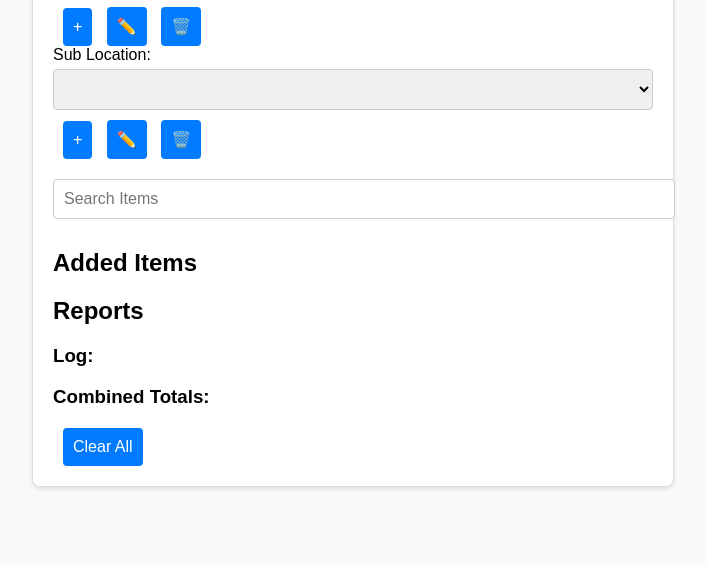
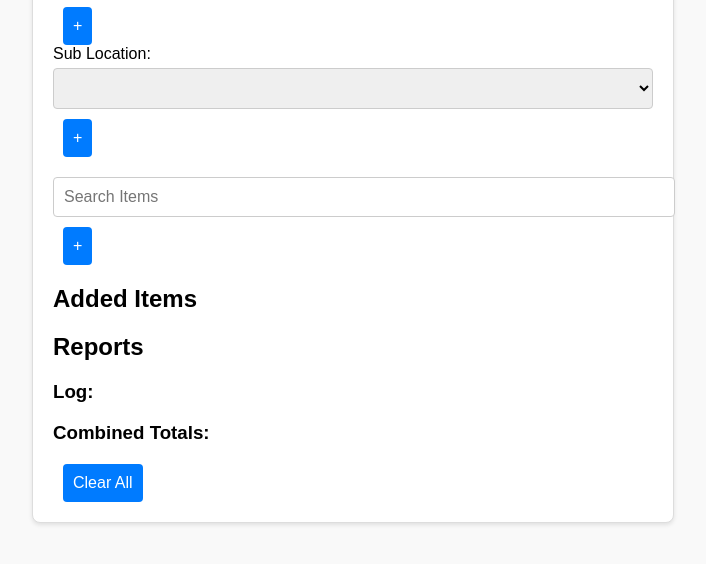
Before and after one commit to Pajuk888/Local-Inventory25, a plain HTML site: page index.html in a window 1280 px wide. Shown: the part 188-752 px from the top of the page, without its empty margins (287-993 px from the left). Drawn offline with Linux system fonts and the light colour scheme.

Commit message:
Update index.html

```diff
--- a/index.html
+++ b/index.html
@@ -18,21 +18,20 @@
         <label for="mainLocation">Main Location:</label>
         <select id="mainLocation"></select>
         <button id="addMainLocation">+</button>
-        <button id="editMainLocation">✏️</button>
-        <button id="deleteMainLocation">🗑️</button>
       </div>
       <div>
         <label for="subLocation">Sub Location:</label>
         <select id="subLocation"></select>
         <button id="addSubLocation">+</button>
-        <button id="editSubLocation">✏️</button>
-        <button id="deleteSubLocation">🗑️</button>
       </div>
     </section>
 
     <!-- Search Bar -->
     <section class="search">
-      <input type="text" id="searchBox" placeholder="Search Items">
+      <div>
+        <input type="text" id="searchBox" placeholder="Search Items">
+        <button id="addNewItem">+</button>
+      </div>
       <ul id="searchResults"></ul>
     </section>
 
```
